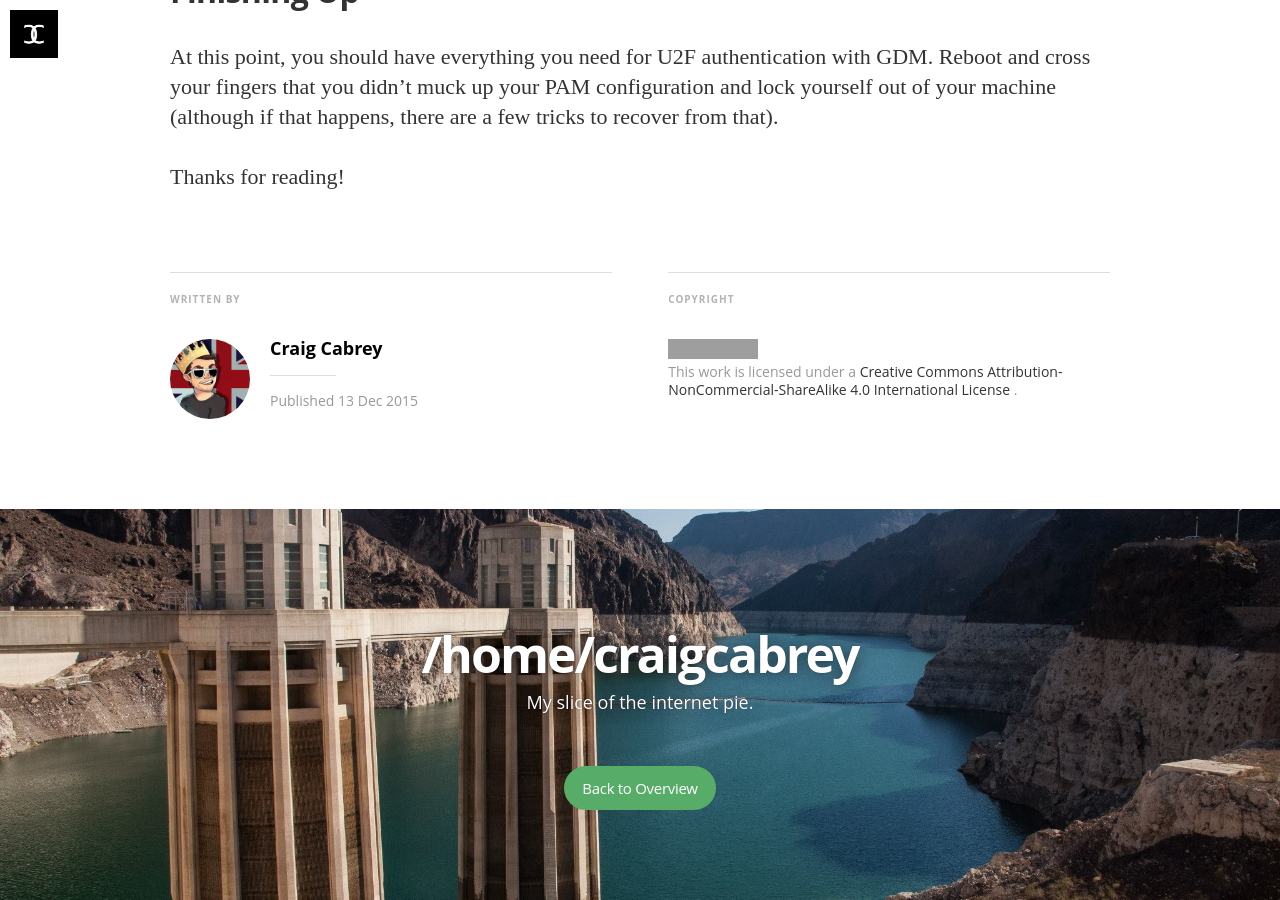
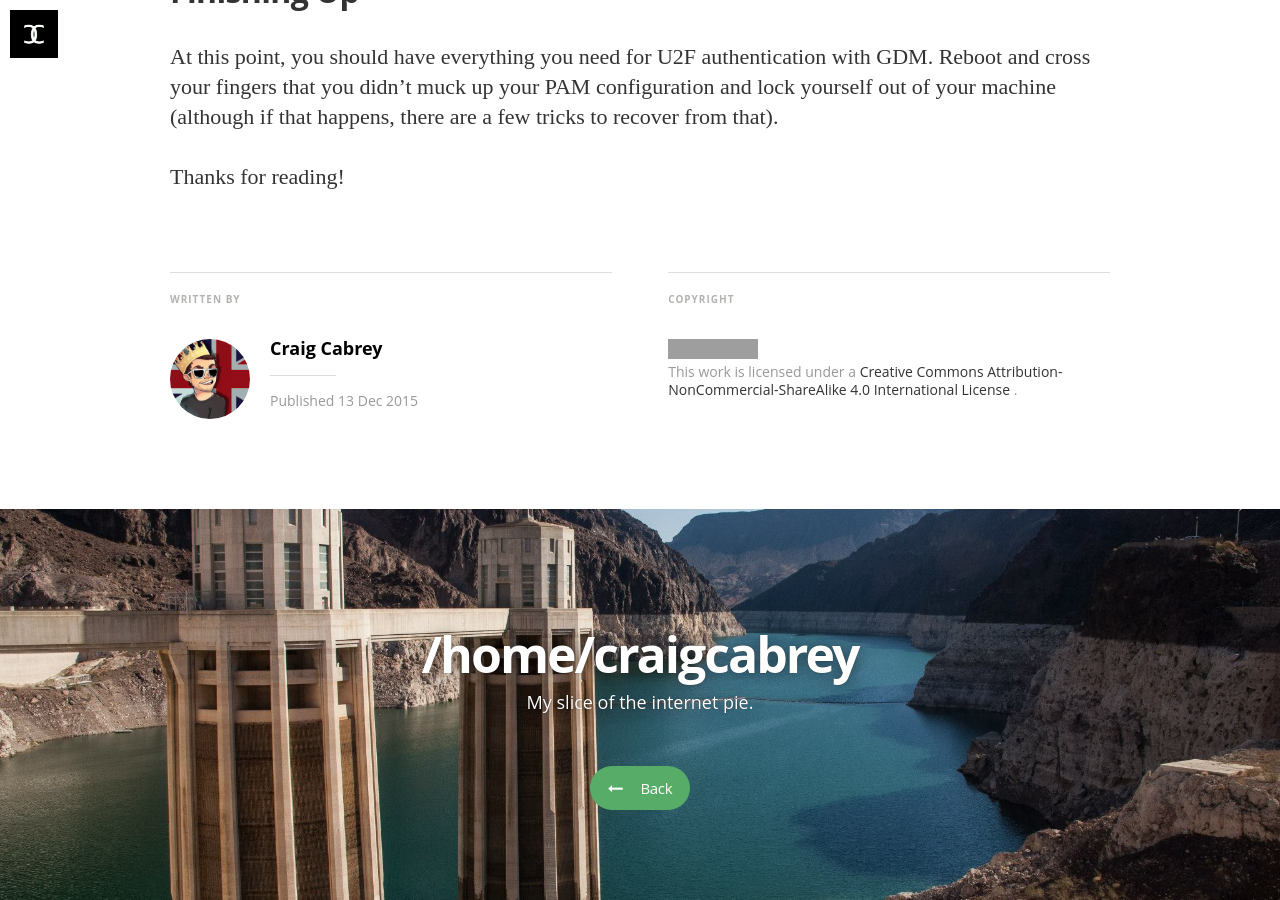
Before and after one commit to craigcabrey/craigcabrey.github.io, a Jekyll site: the page built from _posts/2015-12-13-guide-to-using-u2f-with-gdm.md, in a window 1280 px wide and 900 px high, scrolled down 4238 px. Built offline with Jekyll 4.4.1, drawn with Linux system fonts in a browser that asks for light colours; nearby versions of some CDN libraries; some web fonts are replaced; Markdown is read by kramdown in place of the engine named in the settings; grey boxes are pictures that could not be loaded.

Commit message:
Use arrow in back button on post layout

```diff
--- a/_layouts/post.html
+++ b/_layouts/post.html
@@ -112,7 +112,11 @@
       <div class="inner">
         <h1 class="blog-title">{{ site.title }}</h1>
         <h2 class="blog-description">{{ site.description }}</h2>
-        <a href="/" class="btn">Back to Overview</a>
+        <a href="/" class="btn">
+          <i class="fa fa-long-arrow-left"></i>
+          &nbsp;&nbsp;&nbsp;
+          Back
+        </a>
       </div>
     </div>
     {% include javascripts.html %}
```
